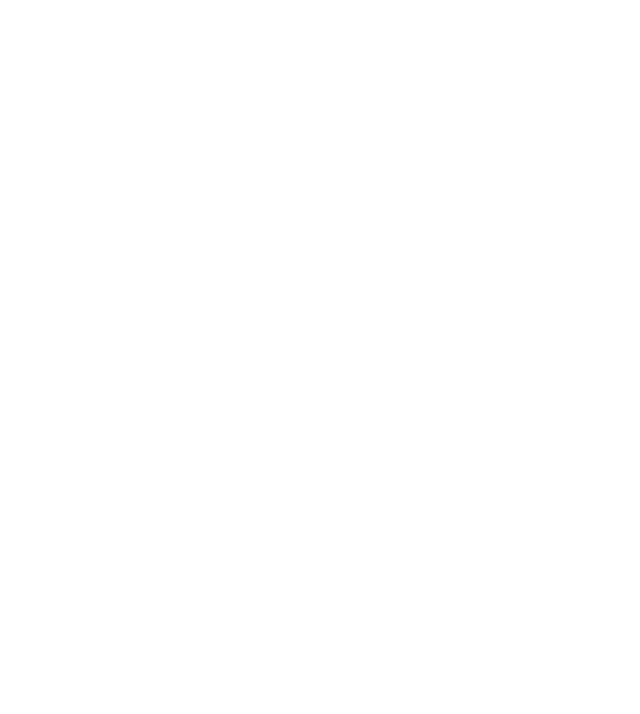
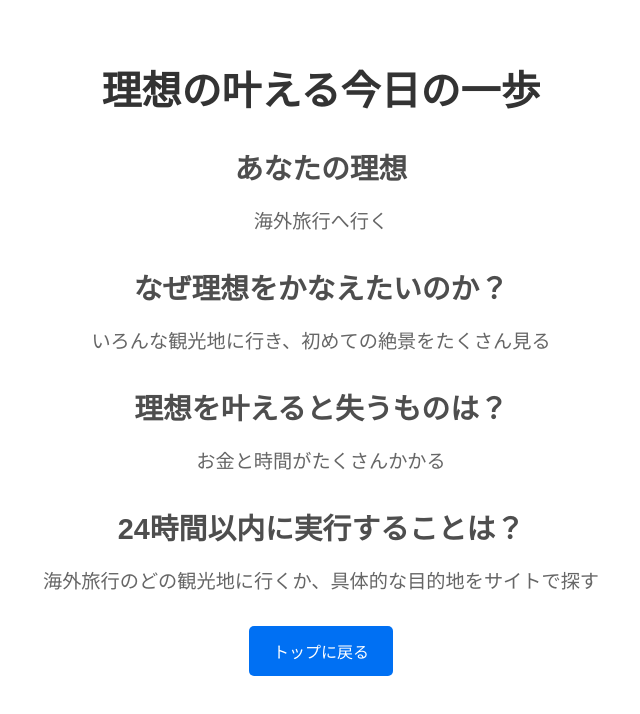
Before and after one commit to shige7ga/do-within-24, a React (Vite) app: page /result in a window 1280 px wide. Before the commit this address had no page. Shown: the top 714 px of the page, without its empty margins (319-959 px from the left). Built offline with nearby package versions, Linux system fonts and the light colour scheme.

Commit message:
データを取得して、画面に表示する処理を実装

```diff
--- a/src/App.tsx
+++ b/src/App.tsx
@@ -1,12 +1,14 @@
 import { Route, Routes } from "react-router-dom";
 import TopPage from "./pages/top";
 import IdealPage from "./pages/ideal/idealPage";
+import ResultPage from "./pages/ideal/resultPage";
 
 function App() {
   return (
     <Routes>
       <Route path="/" element={<TopPage />} />
       <Route path="/ideal" element={<IdealPage />} />
+      <Route path="/result" element={<ResultPage />} />
     </Routes>
   );
 }
--- /dev/null
+++ b/src/features/ideal/containers/IdealResultConatainer.tsx
@@ -0,0 +1,24 @@
+import { useState } from "react";
+import { mockIdeal } from "../mocks/ideal";
+import type { Ideal } from "../../../types/ideal";
+import styles from "../../../styles/common.module.css";
+
+export default function IdealResultContainer() {
+  const [ideal, setIdeal] = useState<Ideal>(mockIdeal);
+
+  return (
+    <div>
+      <h1 className={styles.title}>理想の叶える今日の一歩</h1>
+      <div>
+        <h3 className={styles.subtitle}>あなたの理想</h3>
+        <p className={styles.description}>{ideal.context}</p>
+        <h3 className={styles.subtitle}>なぜ理想をかなえたいのか？</h3>
+        <p className={styles.description}>{ideal.benefits}</p>
+        <h3 className={styles.subtitle}>理想を叶えると失うものは？</h3>
+        <p className={styles.description}>{ideal.drawbacks}</p>
+        <h3 className={styles.subtitle}>24時間以内に実行することは？</h3>
+        <p className={styles.description}>{ideal.action}</p>
+      </div>
+    </div>
+  );
+}
--- a/src/features/ideal/mocks/ideal.ts
+++ b/src/features/ideal/mocks/ideal.ts
@@ -1,10 +1,8 @@
 import type { Ideal } from "../../../types/ideal";
 
-export const mockIdeal: Ideal[] = [
-  {
-    ideal: "海外旅行へ行く",
+export const mockIdeal: Ideal = {
+    context: "海外旅行へ行く",
     benefits: "いろんな観光地に行き、初めての絶景をたくさん見る",
     drawbacks: "お金と時間がたくさんかかる",
     action: "海外旅行のどの観光地に行くか、具体的な目的地をサイトで探す",
-  }
-];
+  };
--- /dev/null
+++ b/src/pages/ideal/resultPage.tsx
@@ -0,0 +1,14 @@
+import { Link } from "react-router-dom";
+import IdealResultContainer from "../../features/ideal/containers/IdealResultConatainer";
+import styles from "../../styles/common.module.css";
+
+export default function ResultPage() {
+  return (
+    <div className={styles.container}>
+      <IdealResultContainer />
+      <Link to="/" className={styles.link}>
+        トップに戻る
+      </Link>
+    </div>
+  );
+}
--- a/src/pages/top/index.tsx
+++ b/src/pages/top/index.tsx
@@ -6,13 +6,18 @@
     <div className={styles.container}>
       <h1 className={styles.title}>24時間で人生が動き出すアプリ</h1>
       <p className={styles.description}>
-        一歩を踏み出し、理想の自分に近づく、超自己啓発アプリです。<br />
+        一歩を踏み出し、理想の自分に近づく<br />
+        超自己啓発アプリです。<br />
         あなたの人生が24時間以内に動き始めます。
       </p>
 
       <Link to="/ideal" className={styles.link}>
         理想への一歩を踏み出す
       </Link>
+      {/* テストの為、いったん表示。後で削除予定 */}
+      <Link to="/result" className={styles.link}>
+        結果を見る
+      </Link>
     </div>
   );
 }
--- a/src/styles/common.module.css
+++ b/src/styles/common.module.css
@@ -10,6 +10,12 @@
   font-size: 2.5rem;
   color: #333;
   margin-bottom: 1.5rem;
+}
+
+.subtitle {
+  font-size: 1.8rem;
+  color: #4e4e4e;
+  margin-bottom: 1rem;
 }
 
 .description {
--- a/src/types/ideal.ts
+++ b/src/types/ideal.ts
@@ -1,5 +1,5 @@
 export interface Ideal {
-  ideal: string;
+  context: string;
   benefits: string;
   drawbacks: string;
   action: string;
```
